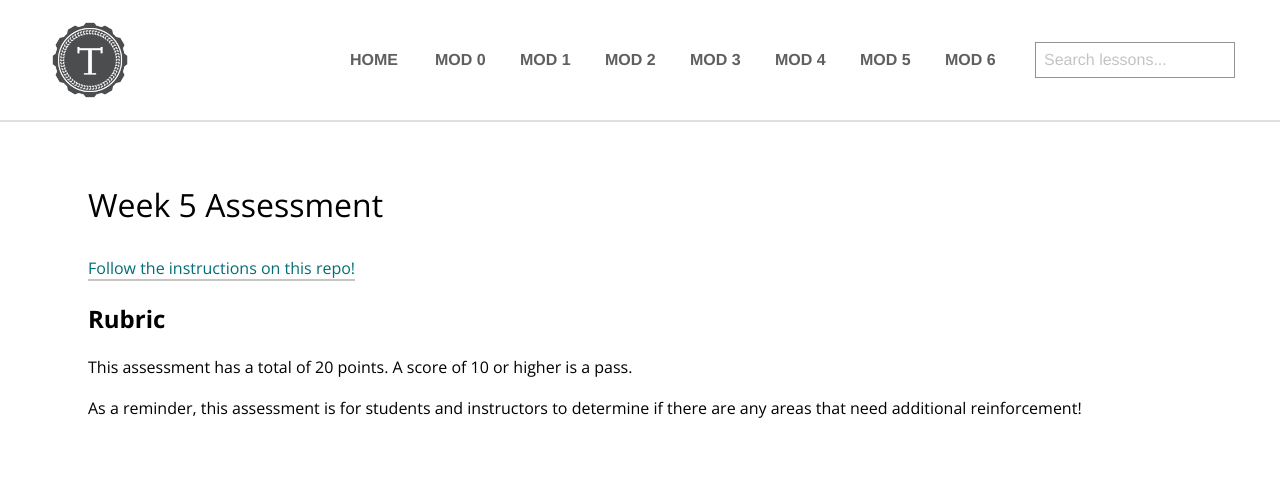
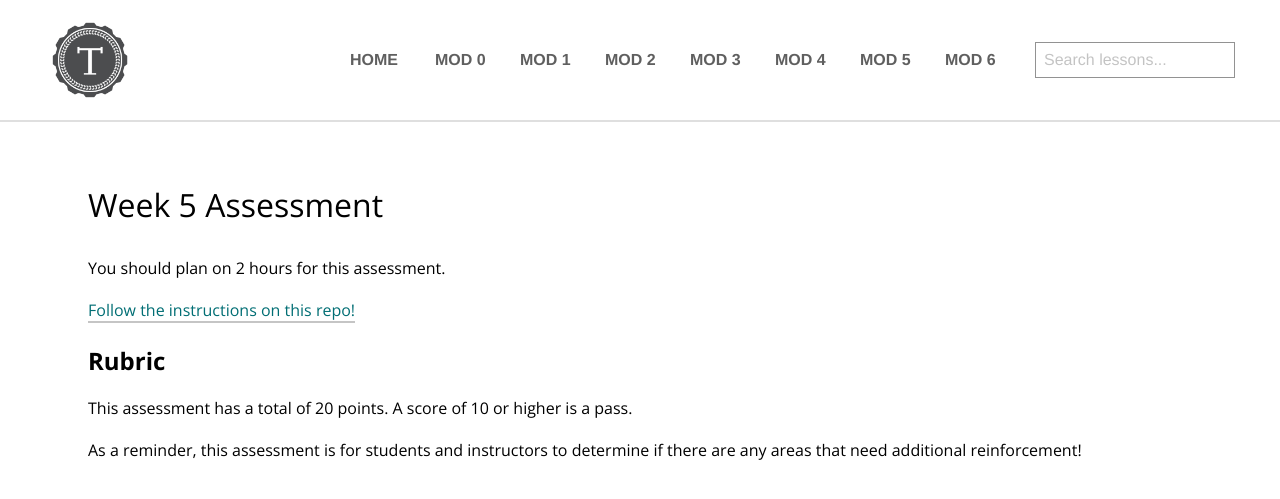
Before and after one commit to turingschool/launch-curriculum, a Jekyll site: the page built from module3/assessments/week5-1422.md, in a window 1280 px wide, cut to the strip 0-896 px from the top of the page. Shown: the top 499 px of the strip. Built offline with Jekyll 4.4.1, drawn with Linux system fonts in a browser that asks for light colours; nearby versions of some CDN libraries; comment, search, counter and statistics services are not loaded.

Commit message:
add time expecation

```diff
--- a/module3/assessments/week5-1422.md
+++ b/module3/assessments/week5-1422.md
@@ -2,6 +2,13 @@
 layout: page
 title: Week 5 Assessment
 ---
+
+<section class='instructor-note' markdown='1'>
+
+You should plan on 2 hours for this assessment.
+
+</section>
+
 
 [Follow the instructions on this repo!](https://github.com/turingschool-examples/Launch_1422)
 
```
